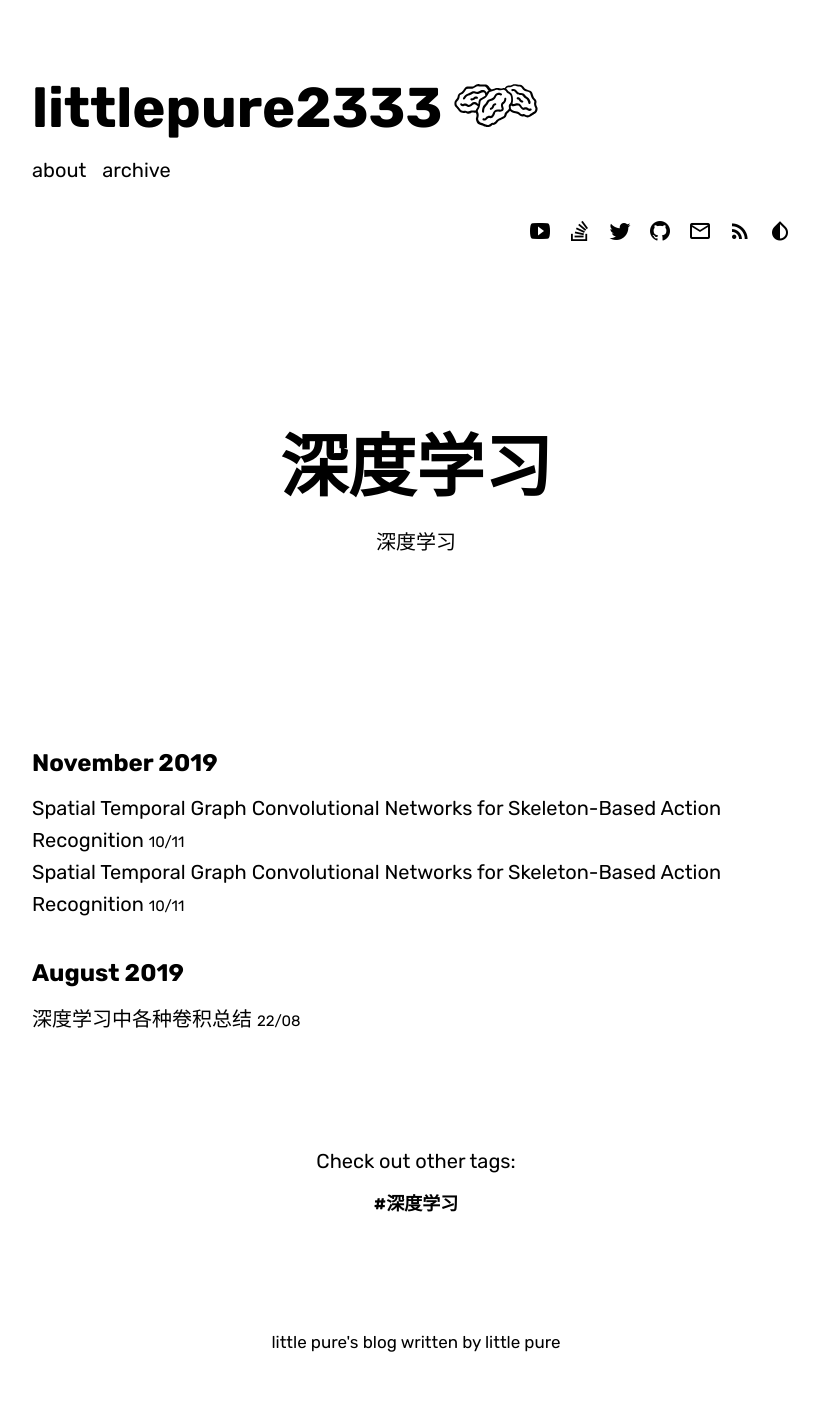
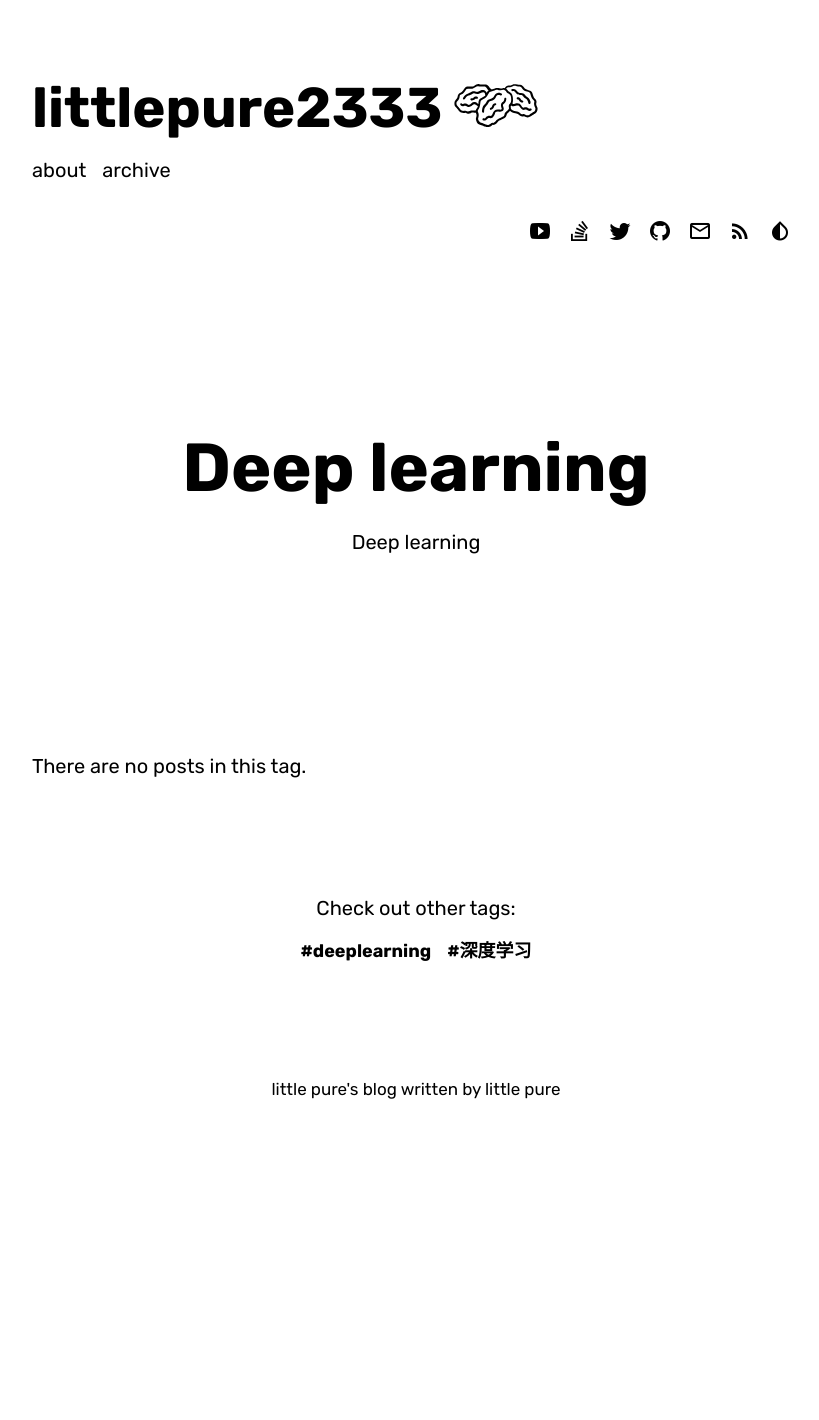
Before and after one commit to littlepure2333/littlepure2333.github.io, a Jekyll site: the page built from _my_tags/深度学习.md, in a window 1280 px wide. Shown: the whole page, without its empty margins (224-1043 px from the left). Built offline with Jekyll 4.4.1, drawn with Linux system fonts in a browser that asks for light colours; some web fonts are replaced; after the commit the page ends 1167 px from its top, so only the background shows below that.

Commit message:
add deep learning tag

```diff
--- a/_my_tags/深度学习.md
+++ b/_my_tags/深度学习.md
@@ -1,6 +1,6 @@
 ---
-slug: 深度学习
-name: 深度学习
+slug: deeplearnig
+name: Deep learning
 description: >
-  深度学习
+  Deep learning
 ---
--- a/_posts/2019-11-10-paper-list.md
+++ b/_posts/2019-11-10-paper-list.md
@@ -1,9 +1,9 @@
 ---
 layout: post
-title:  "Spatial Temporal Graph Convolutional Networks for Skeleton-Based Action Recognition"
+title:  "Paper list"
 tags:
-  - 深度学习
-hero: https://source.unsplash.com/collection/430465/
+  - deeplearning
+hero: https://source.unsplash.com/collection/427433/
 
 published: true
 
```
Also changed, not shown: _posts/2019-11-10-ST-GCN.md (+2 -2 lines).
